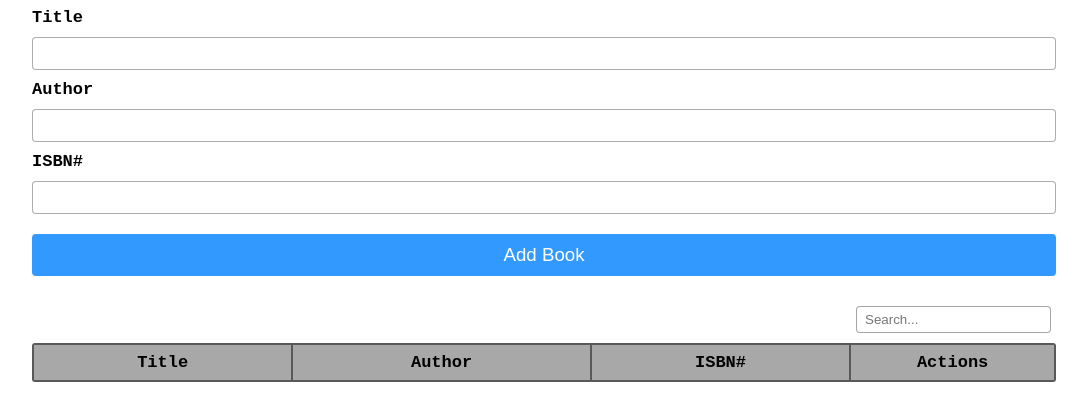
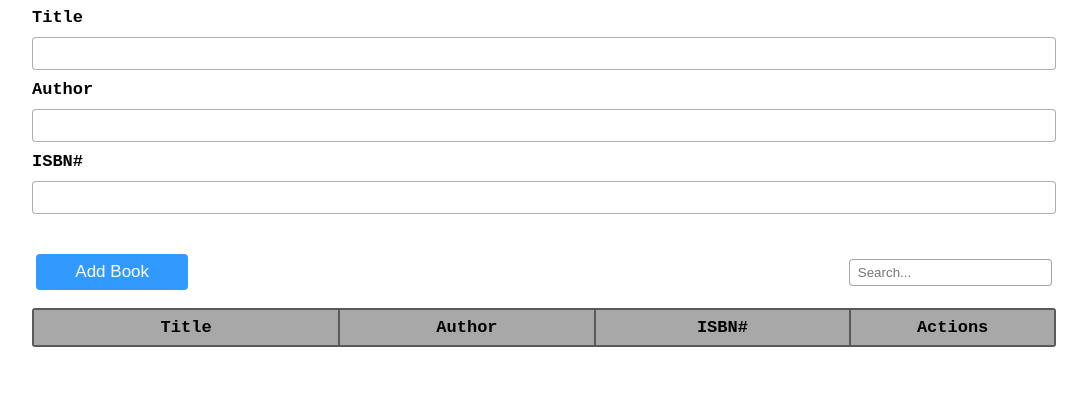
Before and after one commit to Gabriel-JM/Book-List, a plain HTML site: page Index.html in a window 1280 px wide. Shown: the part 102-522 px from the top of the page, without its empty margins (96-1183 px from the left). Drawn offline with Linux system fonts and the light colour scheme.

Commit message:
Some design changes(21/09)

```diff
--- a/CSS/main.css
+++ b/CSS/main.css
@@ -46,8 +46,13 @@ table td {
 }
 
 thead th {
+    width: 25%;
     padding: 8px;
     background-color: #a8a8a8;
+}
+
+thead th:first-child {
+    width: 30%;
 }
 
 thead th:last-child {
@@ -80,18 +85,16 @@ tbody tr:nth-child(odd) {
     justify-content: center;
 }
 
-.btn-submit {
+.btn-add {
     color: white;
     background-color: var(--blue);
-    font-size: 1.1rem;
+    font-size: 1rem;
     font-weight: 500;
     border: none;
     border-radius: 4px;
-    padding: 10px;
+    padding: 8px;
     cursor: pointer;
-    margin: auto;
-    margin-top: 10px;
-    width: 100%;
+    width: 15%;
 }
 
 .btn-delete {
@@ -117,15 +120,19 @@ tbody tr:nth-child(odd) {
     text-decoration: none;
 }
 
-.div-search {
+.div-actions {
     width: 80vw;
     display: flex;
-    flex-direction: row-reverse;
+    padding: 0px 4px;
+    padding-bottom: 8px;
+    justify-content: space-between;
+    align-items: center;
     margin: auto;
+    box-sizing: border-box;
 }
 
-.div-search input {
-    margin-right: 5px;
+.div-actions input {
+    width: 20%;
     padding: 5px 8px;
     border: 1px solid rgba(30, 30, 30, 0.4);
     border-radius: 4px;
--- a/Index.html
+++ b/Index.html
@@ -19,12 +19,11 @@
                 <label>Author<input type="text" id="author" class="input-block"></label>
 
                 <label>ISBN#<input type="number" id="isbn" class="input-block"></label>
-
-                <button id="add-book-btn" class="btn-submit">Add Book</button>
             </form>
 
-            <div class="div-search">
-                <input search-input placeholder="Search...">
+            <div class="div-actions">
+                <button id="add-book-btn" class="btn-add">Add Book</button>
+                <input type="search" search-input placeholder="Search...">
             </div>
 
             <table>
--- a/JavaScript/UI.js
+++ b/JavaScript/UI.js
@@ -100,7 +100,11 @@ class UI {
         let title = ''
         for(let i=0; i<bookTable.children.length; i++) {
             title = bookTable.children[i].cells[0].innerHTML;
-            bookTable.children[i].style.display = (!RegExp(input.value).test(title.toLowerCase()) && input.value !== '') ? 'none' : '';
+            if(!RegExp(input.value.toLowerCase()).test(title.toLowerCase()) && input.value !== '') {
+                bookTable.children[i].style.display = 'none'
+            } else {
+                bookTable.children[i].style.display =  '';
+            }
         }
     }
 
--- a/JavaScript/main.js
+++ b/JavaScript/main.js
@@ -16,7 +16,7 @@ document.querySelector('[search-input]').addEventListener('input', e => {
 })
 
 // Event: Add Book
-document.querySelector('#book-form').addEventListener('submit', e => {
+document.querySelector('#add-book-btn').addEventListener('click', e => {
     // Prevent Actual Submit
     e.preventDefault()
 
```
